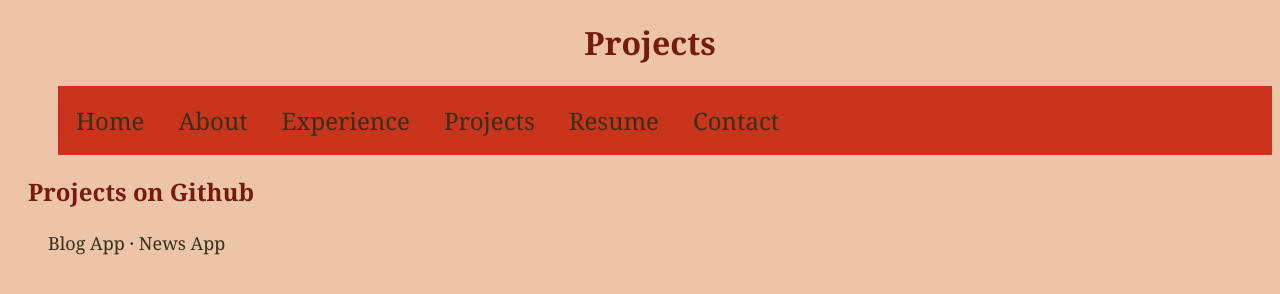
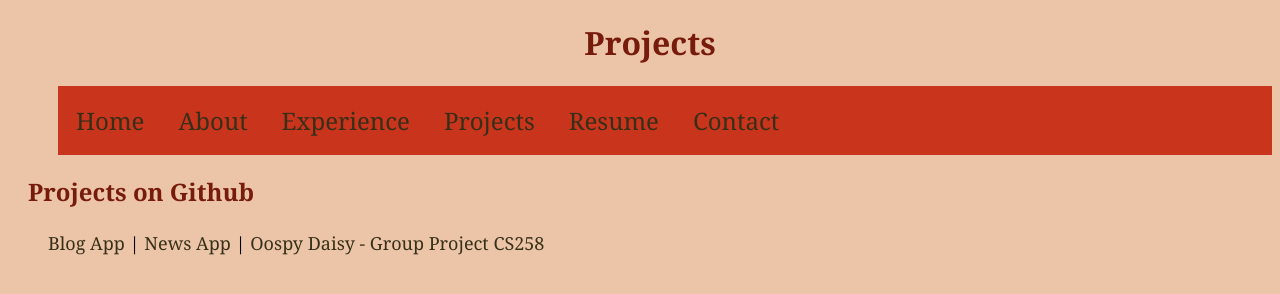
Before and after one commit to jaycehold/jaycehold.github.io, a plain HTML site: page projects.html in a window 1280 px wide. Drawn offline with Linux system fonts and the light colour scheme.

Commit message:
Added oopsy daisy group project

```diff
--- a/projects.html
+++ b/projects.html
@@ -26,8 +26,9 @@
     <div id="list-ex">
         <h2>Projects on Github</h2>
         <ul>
-            <li><a href="https://github.com/jaycehold/blog-app" target="_blank" rel="noopener noreferrer">Blog App</a> &middot;
-                <a href="https://github.com/jaycehold/news-app" target="_blank" rel="noopener noreferrer">News App</a>
+            <li><a href="https://github.com/jaycehold/blog-app" target="_blank" rel="noopener noreferrer">Blog App</a> |
+                <a href="https://github.com/jaycehold/news-app" target="_blank" rel="noopener noreferrer">News App</a> |
+                <a href="https://github.com/MichaelNiekamp/PlantApp" target="_blank" rel="noopener noreferrer">Oospy Daisy - Group Project CS258</a>
             </li>
         </ul>
     </div>
```
